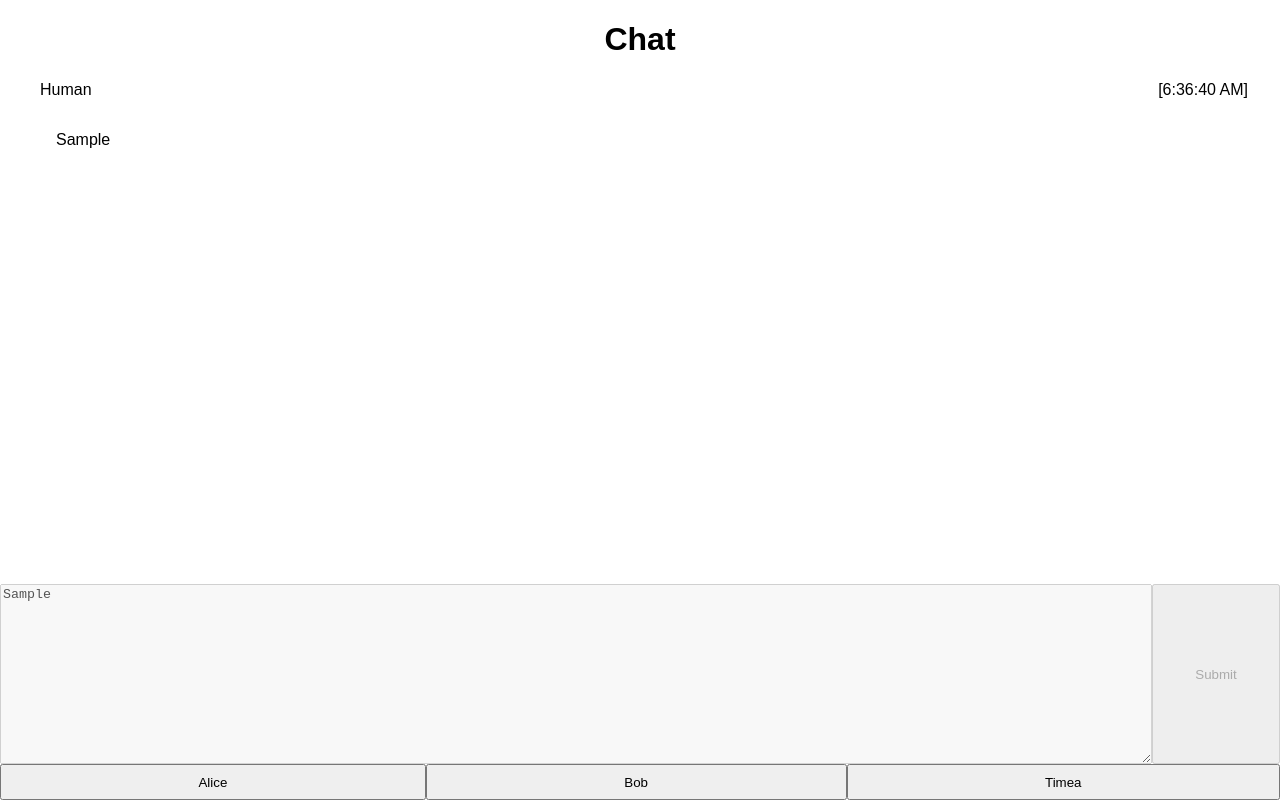
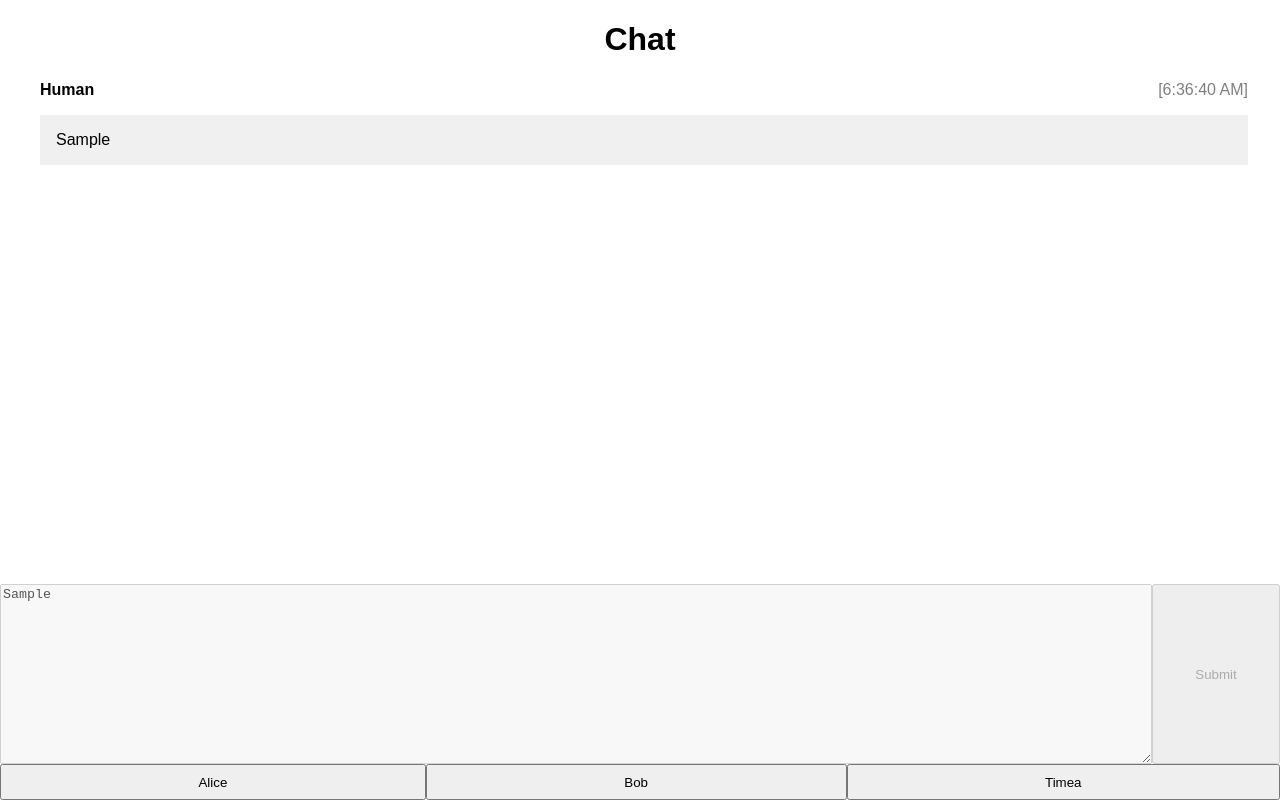
Before and after one commit to jeremy-p-mann/golang-serverless-play, a website: page public/index.html in a window 1280 px wide. Both pictures are taken after typing "Sample" into the empty fields and a click on the button "Submit". Drawn offline with Linux system fonts and the light colour scheme.

Commit message:
make the styling a bit fancier

```diff
--- a/public/css/style.css
+++ b/public/css/style.css
@@ -78,12 +78,18 @@ main {
 .message-timestamp {
     display: flex;
     justify-content: space-between;
+    opacity: .5;
+}
+
+.message-role {
+    font-weight: bold;
 }
 
 .message-content {
     white-space: pre-wrap;
     word-wrap: break-word;
     padding: 1em;
+    background-color: #f0f0f0;
 }
 
 .text-input {
```
